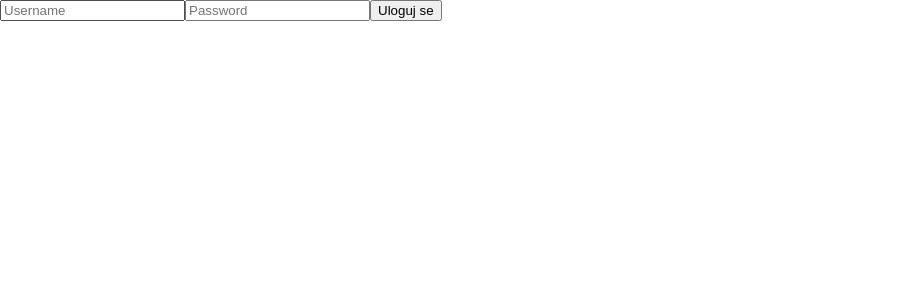
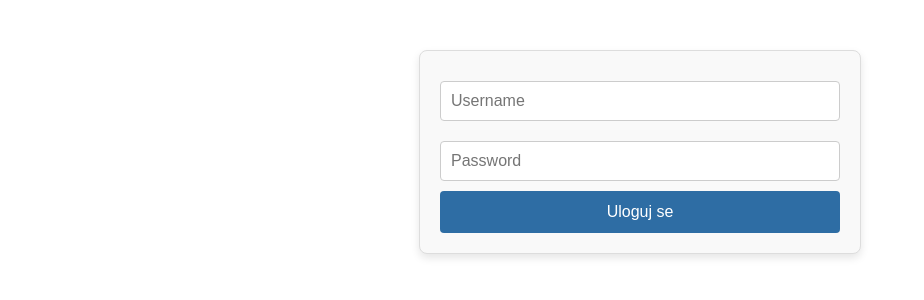
Before and after one commit to CvejovicZ95/hair-salon-binjovic, a React (Create React App) app in the folder client/: page /admin in a window 1280 px wide. Shown: the top 300 px of the page, without its empty margins (0-924 px from the left). Built offline with nearby package versions, Linux system fonts and the light colour scheme.

Commit message:
css for admin page and few changes on mail style for orders

```diff
--- a/client/src/components/admin/AdminLogin.css
+++ b/client/src/components/admin/AdminLogin.css
@@ -0,0 +1,55 @@
+/* AdminLogin.css */
+.admin {
+    max-width: 400px;
+    margin: 50px auto;
+    padding: 20px;
+    border: 1px solid #ddd;
+    border-radius: 8px;
+    background-color: #f9f9f9;
+    box-shadow: 0 4px 8px rgba(0, 0, 0, 0.1);
+    font-family: Arial, sans-serif;
+}
+
+.admin h1 {
+    text-align: center;
+    color: #333;
+    margin-bottom: 20px;
+    font-size: 24px;
+}
+
+.admin input {
+    width: calc(100%);
+    padding: 10px;
+    margin: 10px 0;
+    border: 1px solid #ccc;
+    border-radius: 4px;
+    box-sizing: border-box;
+    font-size: 16px;
+}
+
+.admin input:focus {
+    border-color: #2e6da4;
+    outline: none;
+    box-shadow: 0 0 5px rgba(46, 109, 164, 0.3);
+}
+
+.admin button {
+    width: 100%;
+    padding: 12px;
+    background-color: #2e6da4;
+    color: #fff;
+    border: none;
+    border-radius: 4px;
+    font-size: 16px;
+    cursor: pointer;
+    transition: background-color 0.3s ease;
+}
+
+.admin button:hover {
+    background-color: #1a4b77;
+}
+
+.admin button:disabled {
+    background-color: #b0bec5;
+    cursor: not-allowed;
+}
--- a/client/src/components/admin/AdmingLogin.jsx
+++ b/client/src/components/admin/AdmingLogin.jsx
@@ -2,6 +2,7 @@ import React, { useState } from "react";
 import { useLoginAdmin } from "../../hooks/useAdminLoginLogout"
 import { ToastContainer } from "react-toastify";
 import "react-toastify/dist/ReactToastify.css";
+import "./AdminLogin.css"
 
 export const AdminLogin = () => {
     const [username, setUsername] = useState('')
```
Also changed, not shown: 2 other files (tests, documents, lock files or other folders).
